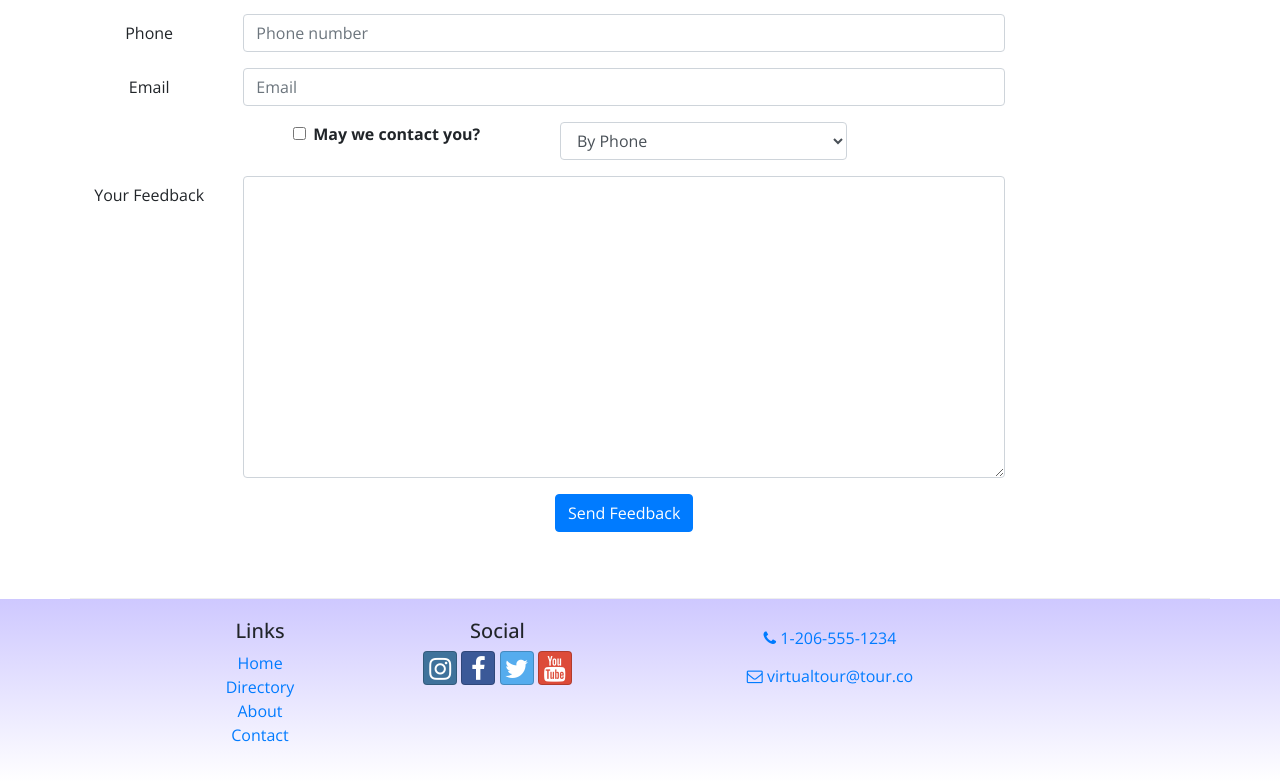
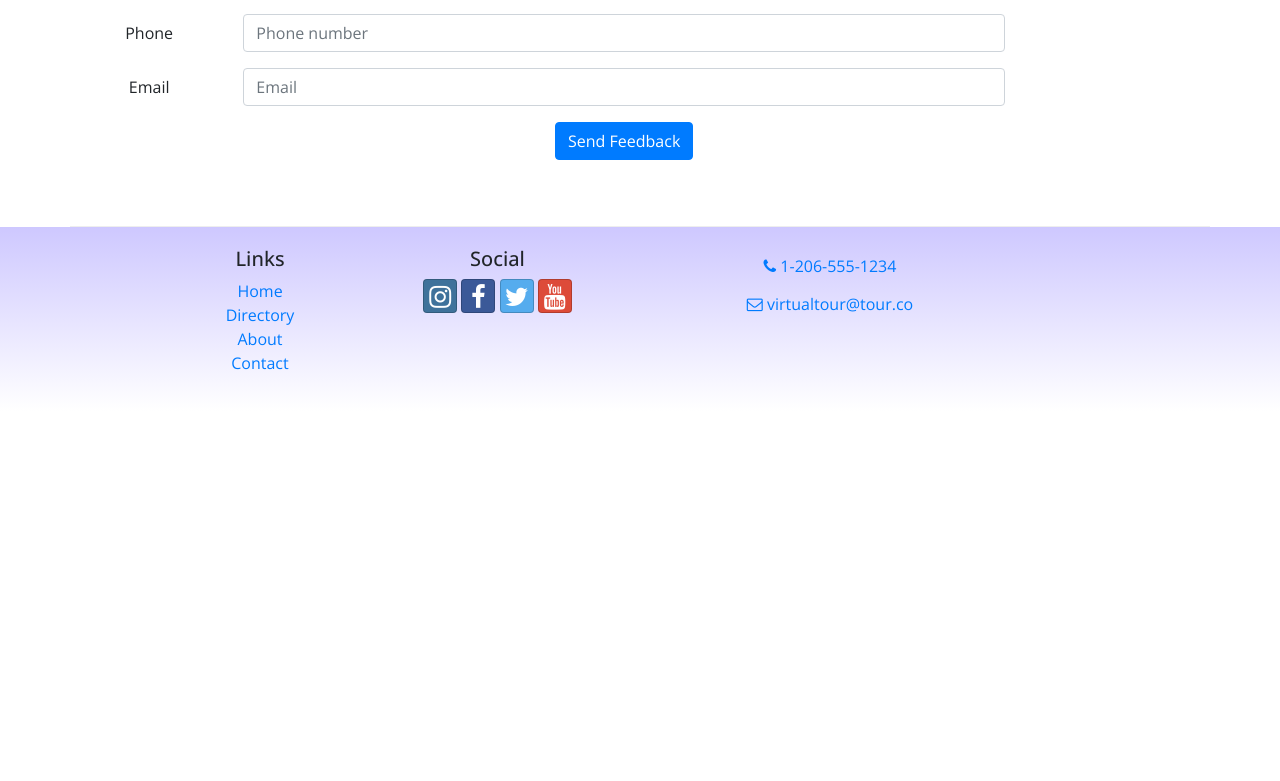
Before and after one commit to ydavidson2021/tourish, a React (Create React App) app: page /contactus in a window 1280 px wide. Shown: the part 1332-2113 px from the top of the page. After the commit the page ends 1743 px from the top, so only its background shows below. Built offline with nearby package versions, Linux system fonts and the light colour scheme.

Commit message:
Controlled Form Validation

```diff
--- a/src/components/ContactComponent.js
+++ b/src/components/ContactComponent.js
@@ -1,6 +1,6 @@
 import React, { Component } from 'react';
 import { Breadcrumb, BreadcrumbItem,
-    Button, Form, FormGroup, Label, Input, Col } from 'reactstrap';
+    Button, Form, FormGroup, Label, Input, Col, FormFeedback } from 'reactstrap';
 import { Link } from 'react-router-dom';
 
 class Contact extends Component {
@@ -11,14 +11,62 @@
             firstName: '',
             lastName: '',
             phoneNum: '',
-            email:'',
+            email: '',
             agree: false,
             contactType: 'By Phone',
-            feedback: ''
+            feedback: '',
+            touched: {
+                firstName: false,
+                lastName: false,
+                phoneNum: false,
+                email: false
+            }
         };
-        //Week 4 - to bind and have the correct object
         this.handleInputChange = this.handleInputChange.bind(this);
         this.handleSubmit = this.handleSubmit.bind(this);
+    }
+
+    validate(firstName, lastName, phoneNum, email) {
+
+        const errors = {
+            firstName: '',
+            lastName: '',
+            phoneNum: '',
+            email: ''
+        };
+
+        if (this.state.touched.firstName) {
+            if (firstName.length < 2) {
+                errors.firstName = 'First name must be at least 2 characters.';
+            } else if (firstName.length > 15) {
+                errors.firstName = 'First name must be 15 or less characters.';
+            }
+        }
+
+        if (this.state.touched.lastName) {
+            if (lastName.length < 2) {
+                errors.lastName = 'Last name must be at least 2 characters.';
+            } else if (lastName.length > 15) {
+                errors.lastName = 'Last name must be 15 or less characters.';
+            }
+        }
+
+        const reg = /^\d+$/;
+        if (this.state.touched.phoneNum && !reg.test(phoneNum)) {
+            errors.phoneNum = 'The phone number should contain only numbers.';
+        }
+
+        if (this.state.touched.email && !email.includes('@')) {
+            errors.email = 'Email should contain a @';
+        }
+
+        return errors;
+    }
+
+    handleBlur = (field) => () => {
+        this.setState({
+            touched: {...this.state.touched, [field]: true}
+        });
     }
 
     handleInputChange(event) {
@@ -38,6 +86,7 @@
     }
 
     render() {
+        const errors = this.validate(this.state.firstName, this.state.lastName, this.state.phoneNum, this.state.email);
         return (
             <div className="container">
                 <div className="row">
@@ -77,7 +126,10 @@
                                     <Input type="text" id="firstName" name="firstName"
                                         placeholder="First Name"
                                         value={this.state.firstName}
+                                        invalid={errors.firstName}
+                                        onBlur={this.handleBlur("firstName")}
                                         onChange={this.handleInputChange} />
+                                    <FormFeedback>{errors.firstName}</FormFeedback>
                                 </Col>
                             </FormGroup>
                             <FormGroup row>
@@ -86,7 +138,10 @@
                                     <Input type="text" id="lastName" name="lastName"
                                         placeholder="Last Name"
                                         value={this.state.lastName}
+                                        invalid={errors.lastName}
+                                        onBlur={this.handleBlur("lastName")}
                                         onChange={this.handleInputChange} />
+                                    <FormFeedback>{errors.lastName}</FormFeedback>
                                 </Col>
                             </FormGroup>
                             <FormGroup row>
@@ -95,7 +150,10 @@
                                     <Input type="tel" id="phoneNum" name="phoneNum"
                                         placeholder="Phone number"
                                         value={this.state.phoneNum}
+                                        invalid={errors.phoneNum}
+                                        onBlur={this.handleBlur("phoneNum")}
                                         onChange={this.handleInputChange} />
+                                    <FormFeedback>{errors.phoneNum}</FormFeedback>
                                 </Col>
                             </FormGroup>
                             <FormGroup row>
@@ -104,37 +162,10 @@
                                     <Input type="email" id="email" name="email"
                                         placeholder="Email"
                                         value={this.state.email}
+                                        invalid={errors.email}
+                                        onBlur={this.handleBlur("email")}
                                         onChange={this.handleInputChange} />
-                                </Col>
-                            </FormGroup>
-                            <FormGroup row>
-                                <Col md={{size: 4, offset: 2}}>
-                                    <FormGroup check>
-                                        <Label check>
-                                            <Input type="checkbox"
-                                                name="agree"
-                                                checked={this.state.agree}
-                                                onChange={this.handleInputChange} /> {' '}
-                                            <strong>May we contact you?</strong>
-                                        </Label>
-                                    </FormGroup>
-                                </Col>
-                                <Col md={4}>
-                                    <Input type="select" name="contactType"
-                                            value={this.state.contactType}
-                                            onChange={this.handleInputChange}>
-                                        <option>By Phone</option>
-                                        <option>By Email</option>
-                                    </Input>
-                                </Col>
-                            </FormGroup>
-                            <FormGroup row>
-                                <Label htmlFor="feedback" md={2}>Your Feedback</Label>
-                                <Col md={10}>
-                                    <Input type="textarea" id="feedback" name="feedback"
-                                        rows="12"
-                                        value={this.state.feedback}
-                                        onChange={this.handleInputChange}></Input>
+                                    <FormFeedback>{errors.email}</FormFeedback>
                                 </Col>
                             </FormGroup>
                             <FormGroup row>
```
